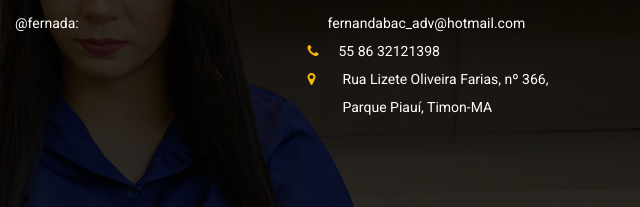
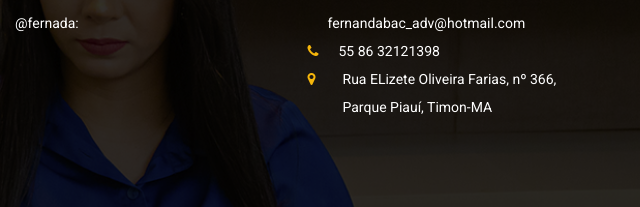
Before and after one commit to hemershon/fernandacastro.github.io, a plain HTML site: page contact.html in a window 1280 px wide. Shown: the part 1776-1983 px from the top of the page, 640-1280 px from the left. Drawn offline with nearby package versions, Linux system fonts and the light colour scheme; some packages are replaced by stand-ins of ours.

Commit message:
endereço

```diff
--- a/contact.html
+++ b/contact.html
@@ -163,7 +163,7 @@
                         <ul class="my_address">
                             <li><a href="#"><i class="" aria-hidden="true"></i>fernandabac_adv@hotmail.com</a></li>
                             <li><a href="#"><i class="fa fa-phone" aria-hidden="true"></i>55 86 32121398</a></li>
-                            <li><a href="#"><i class="fa fa-map-marker" aria-hidden="true"></i><span>Rua Lizete Oliveira Farias, nº 366, Parque Piauí, Timon-MA</span></a></li>
+                            <li><a href="#"><i class="fa fa-map-marker" aria-hidden="true"></i><span>Rua ELizete Oliveira Farias, nº 366, Parque Piauí, Timon-MA</span></a></li>
                         </ul>
                     </address>
                 </div>
```
Also changed, not shown: index.html (+1 -1 lines), 1 other file.
